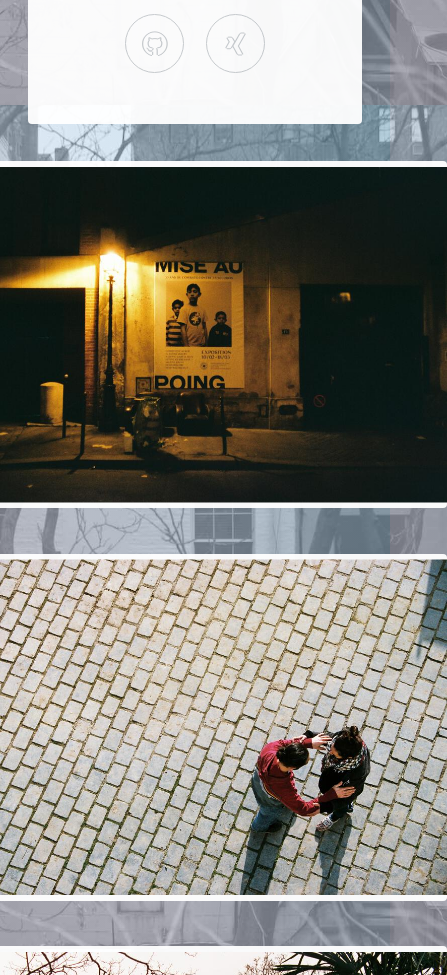
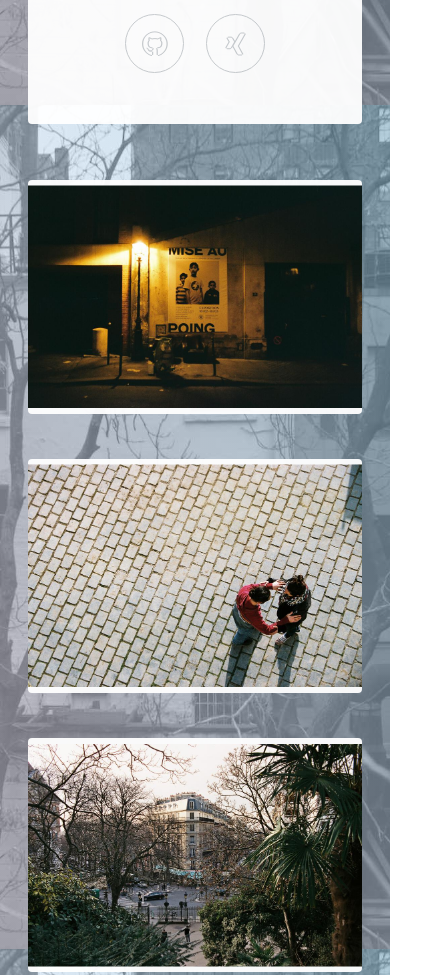
Before and after one commit to kbruegge/kbruegge.github.io, a plain HTML site: page index.html in a window 390 px wide. Shown: the part 739-1714 px from the top of the page, 447 px wide, since content can reach past the window. Drawn offline with Linux system fonts and the light colour scheme.

Commit message:
rebuilding site Fri Jan 24 15:53:09 CET 2020

```diff
--- a/assets/css/main.css
+++ b/assets/css/main.css
@@ -519,4 +519,11 @@ body {
     margin-top: 2em;
     padding: .3em 0 .3em 0;
   }
+
+  #gallery {
+    min-width: 0;
+    width: 100%;
+    padding: 1em 0em 1em 0em;
+    max-width: 100%;
+  }
 }
```
